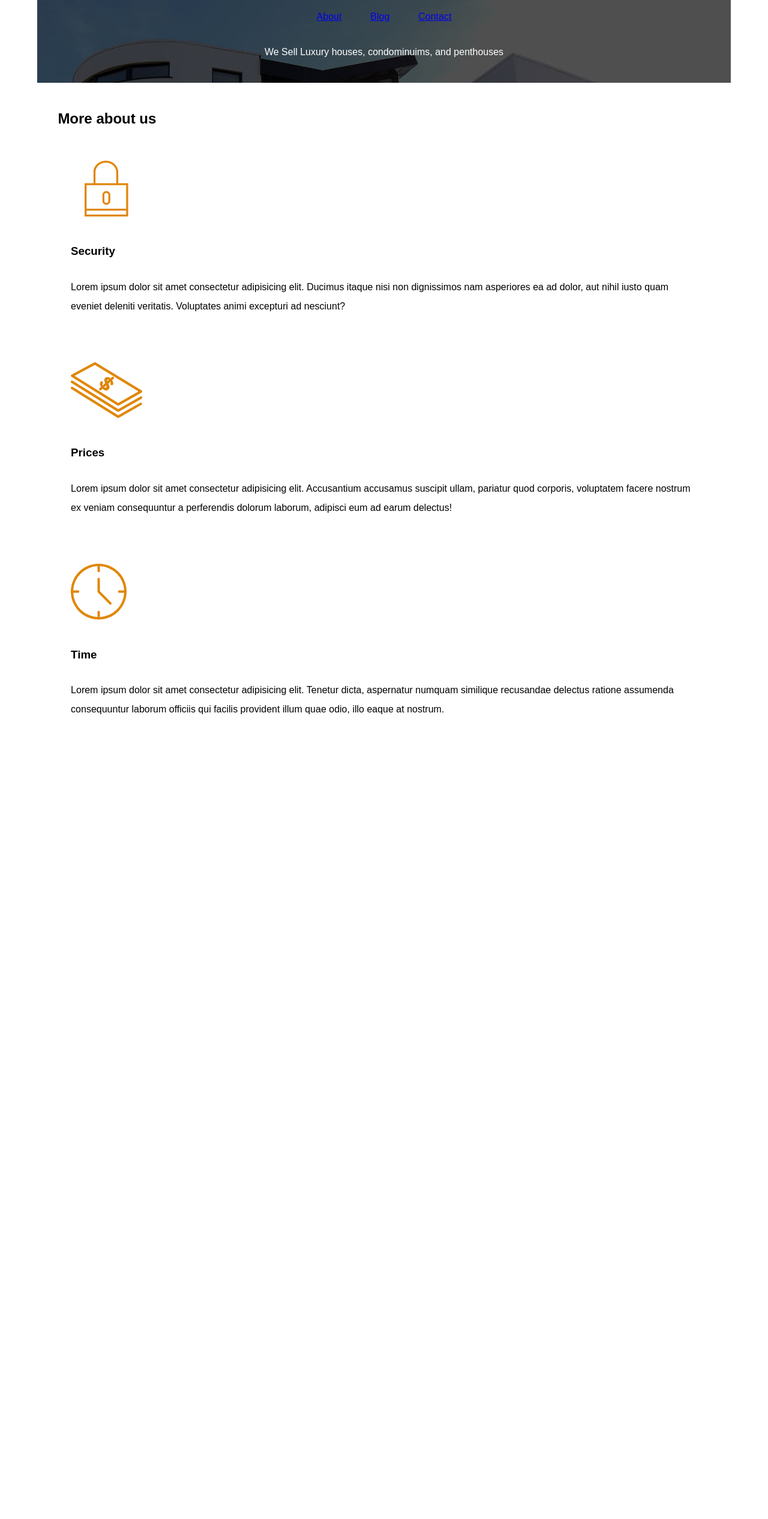
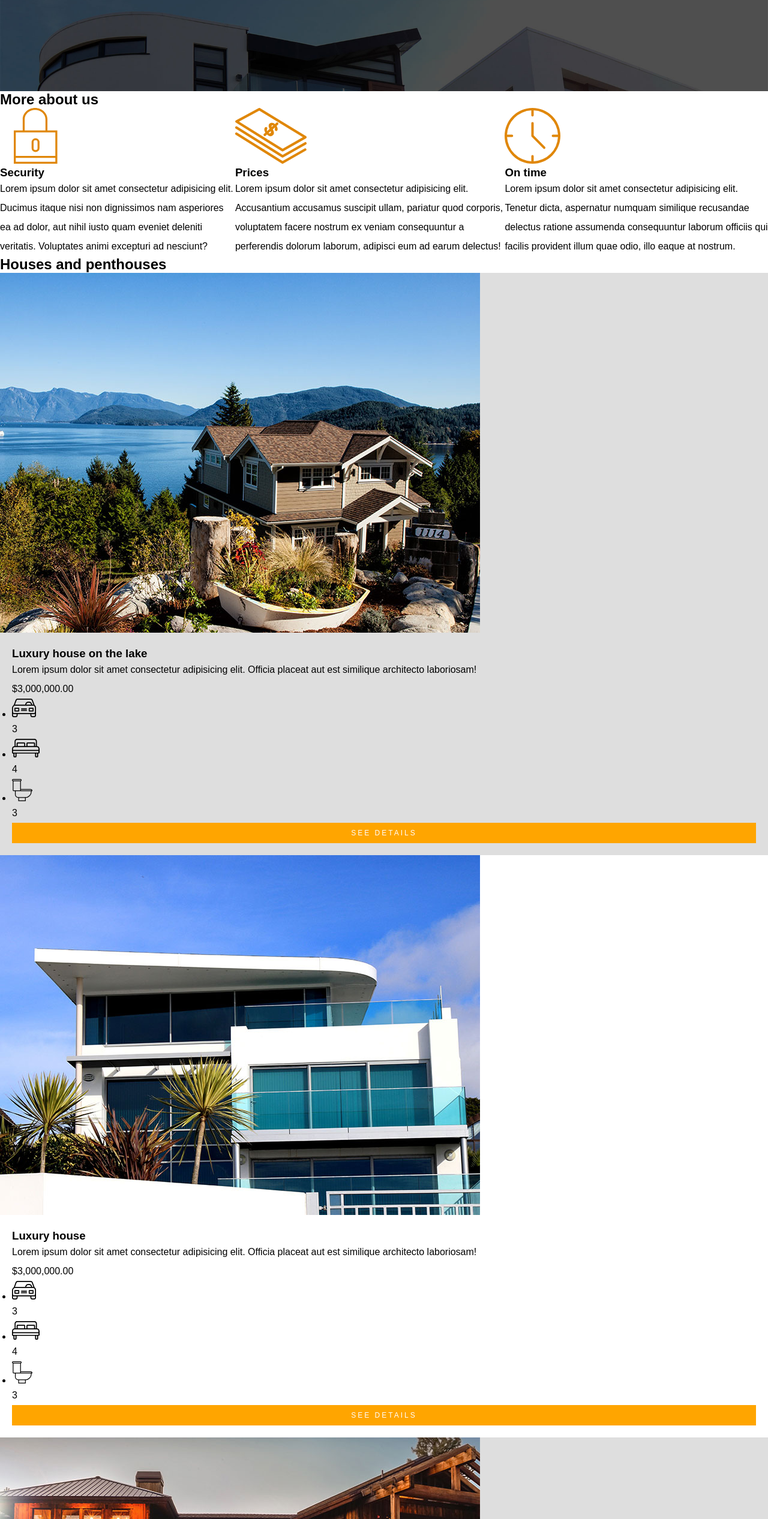
Before and after one commit to ReggieGrant/realEstate-ch60, a plain HTML site: page index.html in a window 1280 px wide. Shown: the part 148-2681 px from the top of the page at 60% size. Before the commit the page ends 1465 px from the top, so only its background shows below. Drawn offline with Linux system fonts and the light colour scheme.

Commit message:
real estate in progress

```diff
--- /dev/null
+++ b/flex-practice.css
@@ -0,0 +1,28 @@
+.flex-parent-center{
+display: flex;
+flex-direction: row;
+justify-content: center;
+align-items: center;
+background-color: grey;
+height: 300px;
+}
+.flex-parent-between{
+display: flex;
+flex-direction: row;
+justify-content: space-between;
+align-items: center;
+background-color: grey;
+height: 300px;
+}
+.flex-parent-around{
+display: flex;
+flex-direction: row;
+justify-content: space-around;
+align-items: center;
+background-color: grey;
+height: 300px;
+}
+.flex-child{
+    background-color: rgb(23, 98, 108);
+    width: 200px;
+}
--- a/index.html
+++ b/index.html
@@ -16,23 +16,106 @@
     </nav>
     <p>We Sell Luxury houses, condominuims, and penthouses</p>
 </header>
-    <main>
+<main class="container">
         <h2>More about us</h2>
+        <div class="flex-parent-between">
             <section>
-            <img src="./img/icon1.svg" alt="">
+                <img src="./img/icon1.svg" alt="security">
                 <h3>Security</h3>
                 <p>Lorem ipsum dolor sit amet consectetur adipisicing elit. Ducimus itaque nisi non dignissimos nam asperiores ea ad dolor, aut nihil iusto quam eveniet deleniti veritatis. Voluptates animi excepturi ad nesciunt?</p>
             </section>
             <section>
-            <img src="./img/icon2.svg" alt="">
+                <img src="./img/icon2.svg" alt="Prices">
                 <h3>Prices</h3>
                 <p>Lorem ipsum dolor sit amet consectetur adipisicing elit. Accusantium accusamus suscipit ullam, pariatur quod corporis, voluptatem facere nostrum ex veniam consequuntur a perferendis dolorum laborum, adipisci eum ad earum delectus!</p>
             </section>
             <section>
-            <img src="./img/icon3.svg" alt="">
-            <h3>Time</h3>
+                <img src="./img/icon3.svg" alt="Time">
+                <h3>On time</h3>
                 <p>Lorem ipsum dolor sit amet consectetur adipisicing elit. Tenetur dicta, aspernatur numquam similique recusandae delectus ratione assumenda consequuntur laborum officiis qui facilis provident illum quae odio, illo eaque at nostrum.</p>
             </section>
+        </div>
+
+        <h2>Houses and penthouses</h2>
+        <div class="houses-container">
+            <div class="house-item">
+                <div class="house-item-img">
+                    <img src="./img/announcement1.jpg" alt="house on the lake">
+            </div>
+            <div class="house-item-text">
+                <h3>Luxury house on the lake</h3>
+                <p>Lorem ipsum dolor sit amet consectetur adipisicing elit. Officia placeat aut est similique architecto laboriosam!</p>
+                <p>$3,000,000.00</p>
+                <ul>
+                    <li>
+                        <img src="./img/icon_parking.svg" alt="parking">
+                        <p>3</p>
+                    </li>
+                    <li>
+                        <img src="./img/icon_room.svg" alt="bedrooms">
+                        <p>4</p>
+                    </li>
+                    <li>
+                        <img src="./img/icon_wc.svg" alt="wc">
+                        <p>3</p>
+
+                    </li>
+                    <a href="#" class="btn-details">See details</a>
+                </ul>
+                </div>
+            </div>
+                    <div class="house-item-img">
+                        <img src="./img/announcement2.jpg" alt="Luxury house">
+                    </div>
+                    <div class="house-item-text">
+                    <h3>Luxury house</h3>
+                    <p>Lorem ipsum dolor sit amet consectetur adipisicing elit. Officia placeat aut est similique architecto laboriosam!</p>
+                    <p>$3,000,000.00</p>
+                    <ul>
+                        <li>
+                            <img src="./img/icon_parking.svg" alt="parking">
+                            <p>3</p>
+                        </li>
+                        <li>
+                            <img src="./img/icon_room.svg" alt="bedrooms">
+                            <p>4</p>
+                        </li>
+                        <li>
+                            <img src="./img/icon_wc.svg" alt="wc">
+                            <p>3</p>
+                        </li>
+
+                        <a href="#" class="btn-details">See details</a>
+                    </ul>
+                </div>
+            </div>
+            <div class="house-item">
+                <div class="house-item-img">
+                    <img src="./img/announcement3.jpg" alt="House with a pool">
+                </div>
+                <div class="house-item-text">
+                    <h3>House with a pool</h3>
+                    <p>Lorem ipsum dolor sit amet consectetur adipisicing elit. Officia placeat aut est similique architecto laboriosam!</p>
+                    <p>$3,000,000.00</p>
+                <ul>
+                    <li>
+                        <img src="./img/icon_parking.svg" alt="parking">
+                        <p>3</p>
+                    </li>
+                    <li>
+                        <img src="./img/icon_room.svg" alt="bedrooms">
+                        <p>4</p>
+                    </li>
+                    <li>
+                        <img src="./img/icon_wc.svg" alt="wc">
+                        <p>3</p>
+                    </li>
+
+                    <a href="#" class="btn-details">See details</a>
+                </ul>
+            </div>
+          </div>
+        </div>
     </main>
 
 </body>
--- a/mystyle.css
+++ b/mystyle.css
@@ -1,7 +1,7 @@
 /*global*/
 *{
-    margin: 1%;
-    padding: 1%;
+    margin: 0%;
+    padding: 0%;
 }
 body{
     font-family: arial;
@@ -9,18 +9,58 @@ body{
 P{
     line-height: 2;
 }
+a{
+    text-decoration: none;
+    color: white;
+}
 img{
     max-width: 100%;
 }
+/*utilities*/
+.conatiner{
+    width: 80%;
+    margin-left: auto;
+    margin-right: auto;
+}
+.flex-parent-between{
+display: flex;
+flex-direction: row;
+justify-content: space-between;
+align-items: center;
+}
+.btn-details{
+    display: block;
+    background-color: orange;
+    padding: 10px;
+    text-transform: uppercase;
+    font-size: 12px;
+    letter-spacing: 3px;
+    text-align: center;
+
+}
+
+/*header*/
 .init-header{
     background-image: url(./img/header.jpg);
     background-size: cover;
-    height: 500%;
+    height: 300px;
     color: white;
     text-align: center;
 }
-/*utilities*/
-
-/*header*/
 
 /*main/
+
+
+/*houses section*/
+.houses-container{
+
+}
+.house-item{
+background-color: #dedede;
+}
+.house-item-img{
+
+}
+.house-item-text{
+padding: 20px;
+}
```
Also changed, not shown: flex-practice.html (added, +60 -0 lines), 1 other file. Lines whose indentation alone changed are shown as unchanged.
